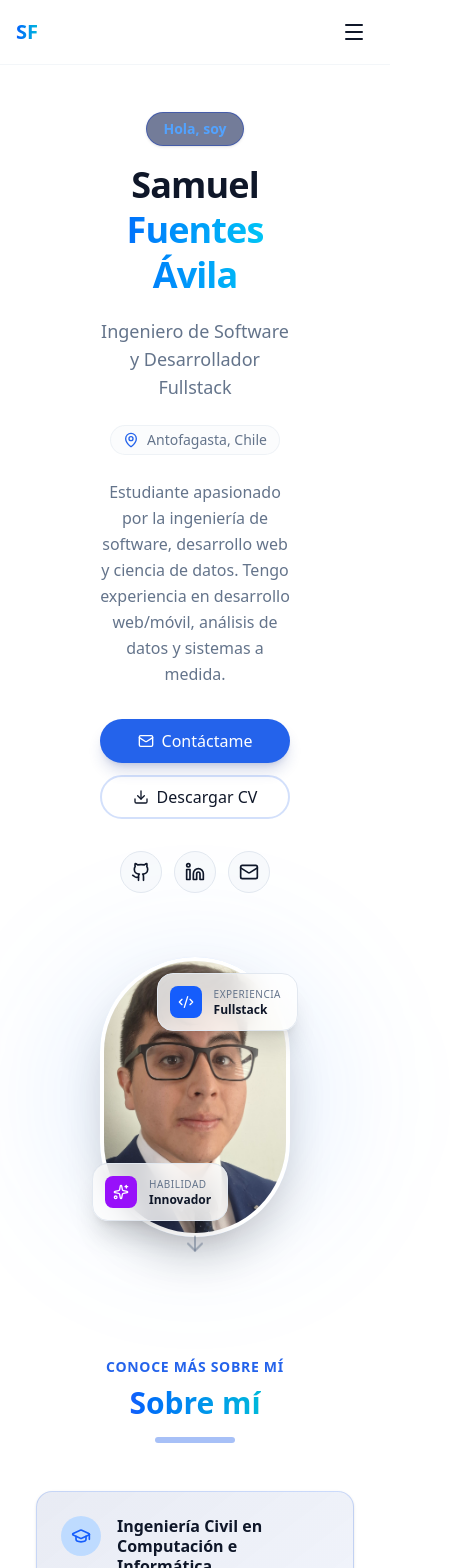
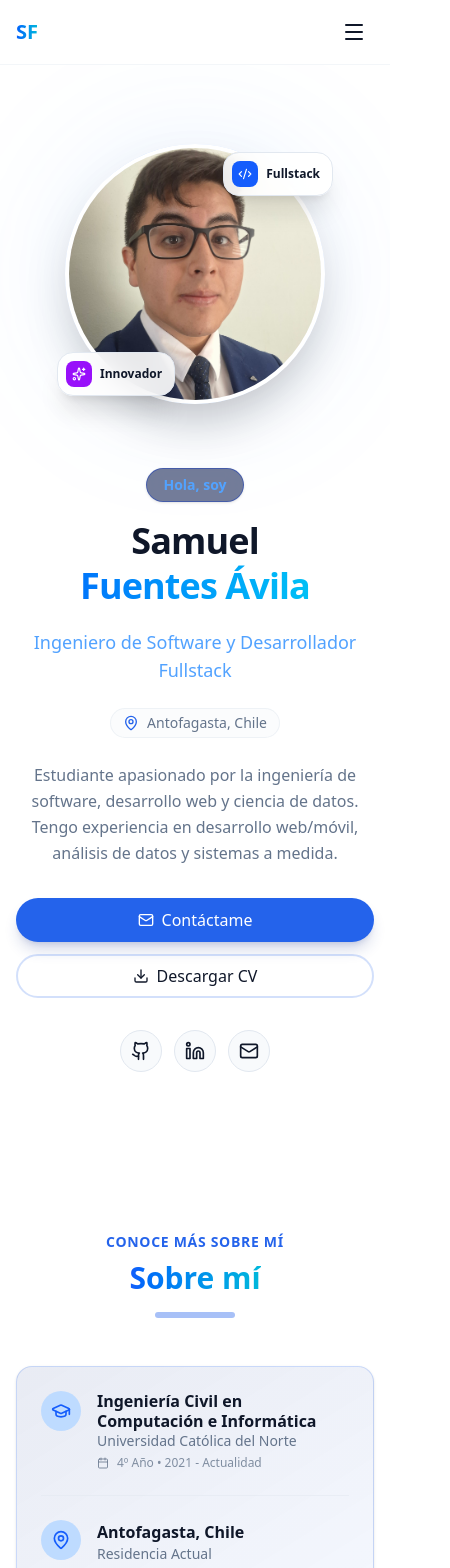
Before and after one commit to xPrismatico/portfolio, a Next.js app: page / in a window 390 px wide. Shown: the top 1568 px of the page, 450 px wide, since content can reach past the window. Built offline with nearby package versions, Linux system fonts and the light colour scheme.

Commit message:
fix: error profile image and navbar

```diff
--- a/src/app/layout.tsx
+++ b/src/app/layout.tsx
@@ -1,18 +1,15 @@
 import type { Metadata } from "next";
-import { Geist, Geist_Mono } from "next/font/google";
+import { Montserrat } from "next/font/google"; // 1. Importamos Montserrat
 import { ThemeProvider } from "next-themes";
-import { LanguageProvider } from "@/contexts/LanguageContext"; // Asegúrate de haber creado este archivo en el paso anterior
-import Navbar from "@/components/layout/Navbar"; // Asegúrate de haber creado este archivo
+import { LanguageProvider } from "@/contexts/LanguageContext";
+import Navbar from "@/components/layout/Navbar";
 import "./globals.css";
 
-const geistSans = Geist({
-  variable: "--font-geist-sans",
+// 2. Configuramos la fuente
+const montserrat = Montserrat({
   subsets: ["latin"],
-});
-
-const geistMono = Geist_Mono({
-  variable: "--font-geist-mono",
-  subsets: ["latin"],
+  variable: "--font-montserrat", // Definimos el nombre de la variable CSS
+  weight: ["100", "200", "300", "400", "500", "600", "700", "800", "900"], // Opcional: cargar todos los pesos
 });
 
 export const metadata: Metadata = {
@@ -26,22 +23,17 @@ export default function RootLayout({
   children: React.ReactNode;
 }>) {
   return (
-    // suppressHydrationWarning es necesario para next-themes para evitar errores de coincidencia entre servidor/cliente
     <html lang="es" suppressHydrationWarning>
       <body
-        className={`${geistSans.variable} ${geistMono.variable} antialiased min-h-screen bg-background text-foreground`}
+        // 3. Aplicamos la variable en el body y eliminamos las de Geist
+        className={`${montserrat.variable} antialiased min-h-screen bg-background text-foreground overflow-x-hidden font-sans`}
       >
-        {/* ThemeProvider maneja la clase 'dark' en el tag HTML */}
         <ThemeProvider attribute="class" defaultTheme="system" enableSystem>
           <LanguageProvider>
-
             <Navbar />
-
-            {/* pt-16 añade padding arriba para que la navbar fija no tape el contenido */}
             <main className="flex-grow pt-16">
               {children}
             </main>
-
           </LanguageProvider>
         </ThemeProvider>
       </body>
--- a/src/components/layout/Navbar.tsx
+++ b/src/components/layout/Navbar.tsx
@@ -112,7 +112,7 @@ export default function Navbar() {
 
       {/* Mobile Dropdown */}
       {isMobileMenuOpen && (
-        <div className="md:hidden border-t border-border bg-background/95 backdrop-blur-lg p-4 flex flex-col gap-4 shadow-lg absolute w-full h-screen">
+        <div className="md:hidden border-t border-border bg-background/95 backdrop-blur-lg p-6 flex flex-col gap-4 shadow-lg absolute w-full h-screen">
           {navLinks.map((link) => (
             <a
               key={link.name}
--- a/src/components/sections/Hero.tsx
+++ b/src/components/sections/Hero.tsx
@@ -12,23 +12,26 @@ export default function Hero() {
   const { name, role, about, location, cvUrl, profileImage } = personalInfo;
 
   return (
-    <section id="hero" className="relative flex min-h-[90vh] flex-col justify-center py-10 md:py-0">
+    <section id="hero" className="relative flex min-h-[90vh] flex-col justify-center py-20 md:py-0">
 
-      <div className="container mx-auto grid grid-cols-1 items-center gap-8 px-20 md:grid-cols-2 md:px-40 lg:gap-12">
+      {/* Contenedor Principal: Ajusté el px para que en móvil no aplaste el contenido */}
+      <div className="container mx-auto grid grid-cols-1 items-center gap-8 px-4 md:grid-cols-2 md:px-12 lg:px-20 xl:px-32">
 
-        {/* Columna Izquierda: Texto */}
-        <div className="flex flex-col items-center text-center md:items-start md:text-left space-y-6 animate-in fade-in slide-in-from-bottom-10 duration-700">
+        {/* --- COLUMNA 1: TEXTO --- */}
+        {/* En móvil es order-2 (va abajo), en desktop es order-1 (va a la izquierda) */}
+        <div className="order-2 md:order-1 flex flex-col items-center text-center md:items-start md:text-left space-y-6 animate-in fade-in slide-in-from-bottom-10 duration-700">
 
           <div className="space-y-4 max-w-2xl">
-            {/* ETIQUETA "HOLA, SOY" TIPO PILL */}
+
+            {/* Etiqueta "Hola, soy" */}
             <div className="flex justify-center md:justify-start">
                  <span className="rounded-full bg-blue-950/60 border border-blue-800/50 px-4 py-1.5 text-sm font-semibold text-blue-400 backdrop-blur-sm shadow-sm">
                     {language === "es" ? "Hola, soy" : "Hello, I'm"}
                  </span>
             </div>
 
-            {/* Nombre Gigante (Ajustado tamaño) */}
-            <h1 className="text-4xl font-extrabold tracking-tight sm:text-5xl md:text-6xl lg:text-7xl text-foreground leading-tight">
+            {/* Nombre Gigante */}
+            <h1 className="text-4xl sm:text-5xl md:text-6xl lg:text-7xl font-extrabold tracking-tight text-foreground leading-tight">
               <span className="block text-foreground">{name.split(" ")[0]}</span>
               <span className="block bg-gradient-to-r from-blue-600 to-cyan-400 bg-clip-text text-transparent pb-1">
                 {name.split(" ").slice(1).join(" ")}
@@ -36,7 +39,7 @@ export default function Hero() {
             </h1>
 
             {/* Rol */}
-            <h2 className="text-lg md:text-xl font-medium text-muted-foreground">
+            <h2 className="text-lg sm:text-xl md:text-2xl font-medium text-blue-400">
               {role[language]}
             </h2>
           </div>
@@ -47,10 +50,11 @@ export default function Hero() {
             <span>{location}</span>
           </div>
 
-          {/* Descripción (Ajustado ancho y tamaño) */}
+          {/* Descripción */}
           <p className="max-w-md text-base md:text-lg text-muted-foreground leading-relaxed">
             {about[language]}
           </p>
+
 
 
           {/* Botones de Acción */}
@@ -63,6 +67,7 @@ export default function Hero() {
             </a>
 
             <a href={cvUrl} target="_blank" rel="noopener noreferrer" className="w-full sm:w-auto">
+
               <Button variant="outline" size="md" className="group w-full sm:w-auto rounded-full border-2 border-primary/20 hover:border-primary hover:bg-primary/5 text-foreground text-base">
                 <Download className="mr-2 h-4 w-4 transition-transform group-hover:translate-y-0.5" />
                 {language === "es" ? "Descargar CV" : "Download CV"}
@@ -85,26 +90,20 @@ export default function Hero() {
               </a>
             ))}
           </div>
-
-
         </div>
 
 
-        {/* Columna Derecha: Imagen Ajustada */}
-        <div className="relative flex justify-center md:justify-end mt-8 md:mt-0 animate-in fade-in zoom-in duration-1000 delay-200">
+        {/* --- COLUMNA 2: IMAGEN --- */}
+        {/* En móvil es order-1 (va primero), en desktop es order-2 (va a la derecha) */}
+        <div className="order-1 md:order-2 relative flex justify-center md:justify-end animate-in fade-in zoom-in duration-1000 delay-200 mb-8 md:mb-0">
 
+          <div className="absolute top-1/2 left-1/2 -translate-x-1/2 -translate-y-1/2 w-[260px] h-[260px] bg-blue-500/10 rounded-full blur-3xl -z-10" />
 
-          <div className="absolute top-1/2 left-1/2 -translate-x-1/2 -translate-y-1/2 w-[280px] h-[280px] bg-blue-500/10 rounded-full blur-3xl -z-10" />
-
-
-          {/* Contenedor de la imagen (Reducido ~20%) */}
-          <div className="relative h-[280px] w-[280px] md:h-[340px] md:w-[340px]">
-
-
+          {/* Contenedor de la imagen */}
+          {/* shrink-0 evita que se aplaste como huevo. Tamaños ajustados para móvil */}
+          <div className="relative h-[260px] w-[260px] sm:h-[300px] sm:w-[300px] md:h-[380px] md:w-[380px] shrink-0">
 
             <div className="absolute inset-0 rounded-full border border-blue-500/20 md:scale-105" />
-
-
 
             <div className="relative h-full w-full rounded-full overflow-hidden border-4 border-background shadow-2xl">
                <Image
@@ -116,53 +115,47 @@ export default function Hero() {
               />
             </div>
 
-
-
-                {/* ETIQUETA 1: Fullstack (Interactiva + i18n) */}
-                <div className="absolute top-4 -right-2 md:top-8 md:-right-6 z-20">
-                    <div className="group cursor-pointer bg-background/80 backdrop-blur-md border border-border p-3 rounded-2xl shadow-xl flex items-center gap-3 transition-all duration-300 hover:scale-110 hover:bg-background hover:border-blue-500/50 hover:shadow-blue-500/20">
-                        <div className="bg-blue-600 p-2 rounded-lg text-white group-hover:rotate-12 transition-transform duration-300">
-                            <Code2 className="h-4 w-4 md:h-5 md:w-5" />
+            {/* ETIQUETA 1: Fullstack (Arriba Derecha) */}
+            <div className="absolute top-2 -right-2 sm:top-4 sm:-right-4 md:top-8 md:-right-6 z-20">
+                <div className="group cursor-pointer bg-background/90 backdrop-blur-md border border-border p-2 sm:p-3 rounded-2xl shadow-xl flex items-center gap-2 sm:gap-3 transition-all duration-300 hover:scale-110 hover:bg-background hover:border-blue-500/50 hover:shadow-blue-500/20">
+                    <div className="bg-blue-600 p-1.5 sm:p-2 rounded-lg text-white group-hover:rotate-12 transition-transform duration-300">
+                        <Code2 className="h-3.5 w-3.5 sm:h-5 sm:w-5" />
                     </div>
                     <div className="flex flex-col pr-1">
-                            <span className="text-[10px] text-muted-foreground font-medium uppercase tracking-wider">
+                        <span className="text-[9px] sm:text-[10px] text-muted-foreground font-medium uppercase tracking-wider hidden sm:block">
                             {language === 'es' ? 'Experiencia' : 'Expertise'}
                         </span>
-                            <span className="text-xs md:text-sm font-bold text-foreground">Fullstack</span>
+                        <span className="text-xs sm:text-sm font-bold text-foreground">Fullstack</span>
                     </div>
                 </div>
             </div>
 
-                {/* ETIQUETA 2: Innovador (Interactiva + i18n) */}
-                <div className="absolute bottom-4 -left-2 md:bottom-8 md:-left-6 z-20">
-                    <div className="group cursor-pointer bg-background/80 backdrop-blur-md border border-border p-3 rounded-2xl shadow-xl flex items-center gap-3 transition-all duration-300 hover:scale-110 hover:bg-background hover:border-purple-500/50 hover:shadow-purple-500/20">
-                        <div className="bg-purple-600 p-2 rounded-lg text-white group-hover:-rotate-12 transition-transform duration-300">
-                            <Sparkles className="h-4 w-4 md:h-5 md:w-5" />
+            {/* ETIQUETA 2: Innovador (Abajo Izquierda) */}
+            <div className="absolute bottom-2 -left-2 sm:bottom-4 sm:-left-4 md:bottom-8 md:-left-6 z-20">
+                <div className="group cursor-pointer bg-background/90 backdrop-blur-md border border-border p-2 sm:p-3 rounded-2xl shadow-xl flex items-center gap-2 sm:gap-3 transition-all duration-300 hover:scale-110 hover:bg-background hover:border-purple-500/50 hover:shadow-purple-500/20">
+                    <div className="bg-purple-600 p-1.5 sm:p-2 rounded-lg text-white group-hover:-rotate-12 transition-transform duration-300">
+                        <Sparkles className="h-3.5 w-3.5 sm:h-5 sm:w-5" />
                     </div>
                     <div className="flex flex-col pr-1">
-                            <span className="text-[10px] text-muted-foreground font-medium uppercase tracking-wider">
+                        <span className="text-[9px] sm:text-[10px] text-muted-foreground font-medium uppercase tracking-wider hidden sm:block">
                              {language === 'es' ? 'Habilidad' : 'Soft Skill'}
                         </span>
-                            <span className="text-xs md:text-sm font-bold text-foreground">
+                        <span className="text-xs sm:text-sm font-bold text-foreground">
                              {language === 'es' ? 'Innovador' : 'Innovator'}
                         </span>
                     </div>
                 </div>
-                </div>
-
 
             </div>
 
-
           </div>
-
-
+        </div>
       </div>
 
       {/* Flecha Scroll */}
-      <div className="absolute bottom-4 left-1/2 -translate-x-1/2 animate-bounce text-muted-foreground/50 hover:text-primary transition-colors cursor-pointer">
+      <div className="absolute bottom-4 left-1/2 -translate-x-1/2 animate-bounce text-muted-foreground/50 hover:text-primary transition-colors cursor-pointer hidden md:block">
         <a href="#about" aria-label="Scroll down">
-            <ArrowDown className="h-6 w-6 md:h-8 md:w-8" />
+            <ArrowDown className="h-8 w-8" />
         </a>
       </div>
 
--- a/src/views/HomePage/HomePage.tsx
+++ b/src/views/HomePage/HomePage.tsx
@@ -18,7 +18,7 @@ export default function HomePage() {
 
   return (
     // Quitamos pb-20 y usamos el espaciado natural de las secciones
-    <div className="flex flex-col w-full px-5 py-2">
+    <div className="flex flex-col w-full overflow-x-hidden">
 
       {/* 1. HERO SECTION
           No necesita ID para navbar porque es el top,
```
Lines whose indentation alone changed are shown as unchanged.
